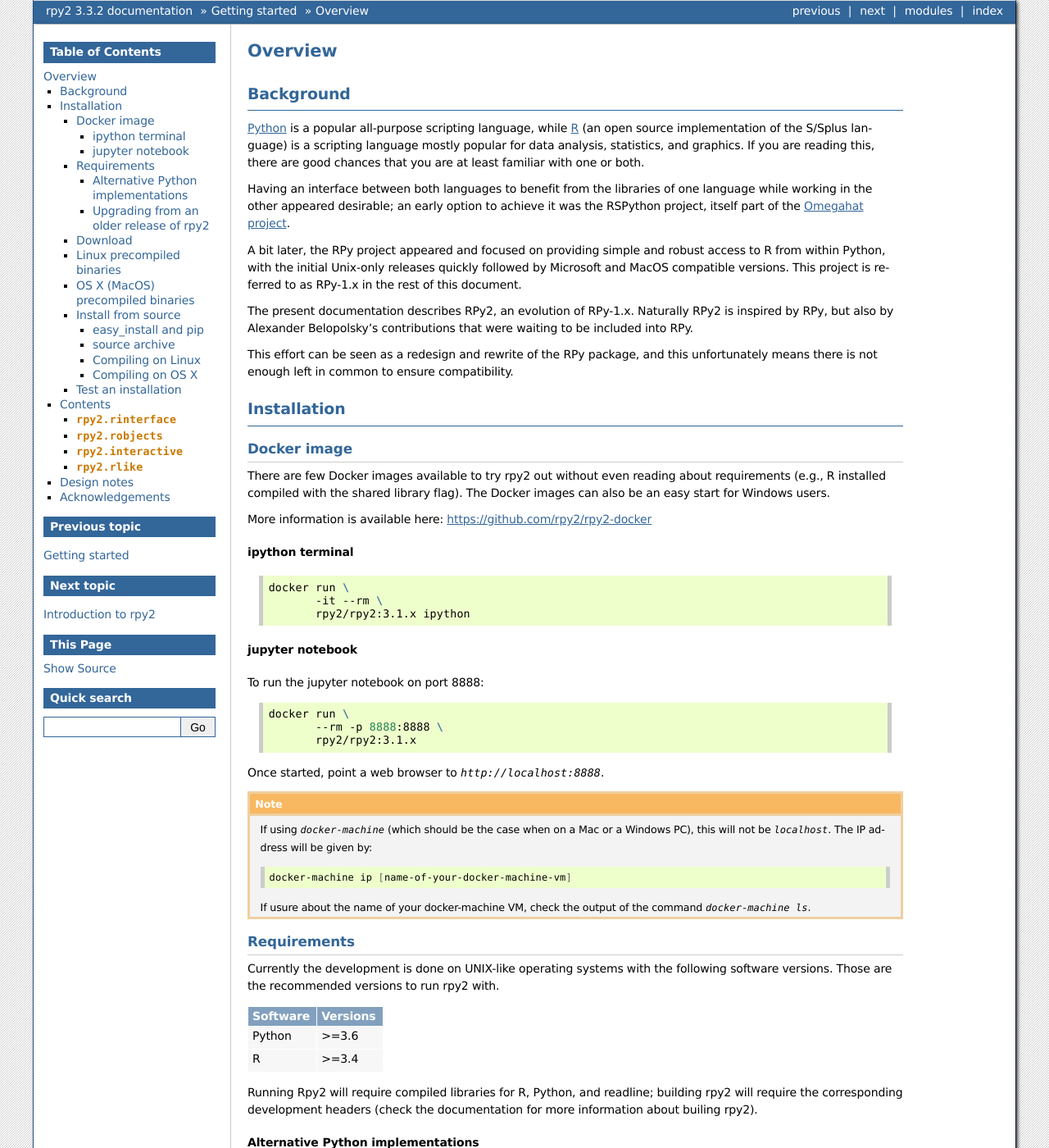
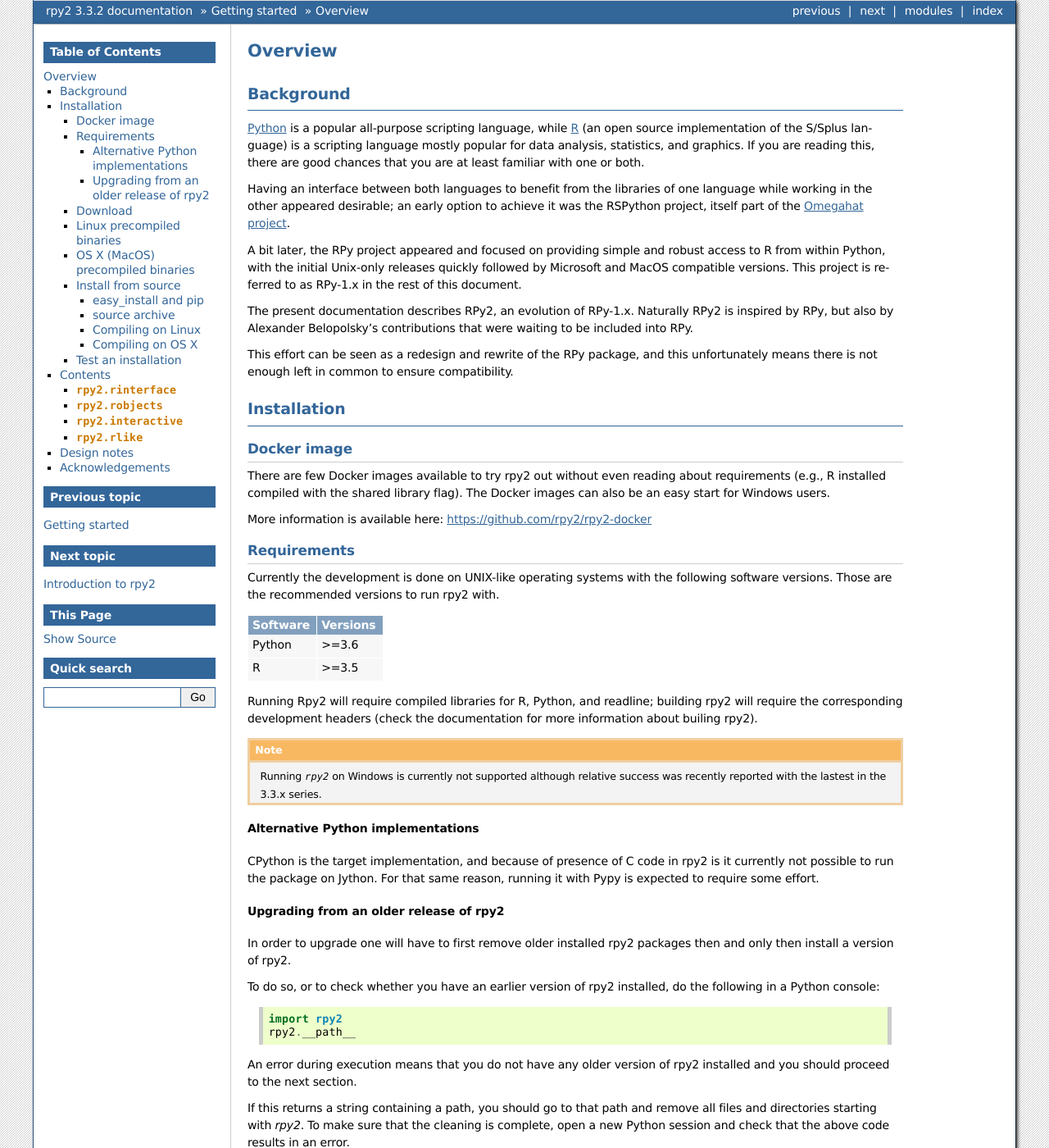
Before and after one commit to rpy2/rpy2, a Sphinx documentation site: the page built from doc/overview.rst, in a window 1280 px wide and 1400 px high. Shown: the whole window at 82% size. Built offline with Sphinx 7.4.7, drawn with Linux system fonts in a browser that asks for light colours.

Commit message:
Doc and docstrings.

```diff
--- a/doc/overview.rst
+++ b/doc/overview.rst
@@ -56,44 +56,6 @@
 More information is available here: https://github.com/rpy2/rpy2-docker
 
 
-ipython terminal
-^^^^^^^^^^^^^^^^
-
-.. code-block:: bash
-
-   docker run \
-          -it --rm \
-          rpy2/rpy2:3.1.x ipython
-
-
-jupyter notebook
-^^^^^^^^^^^^^^^^
-
-To run the jupyter notebook on port 8888:
-
-.. code-block:: bash
-
-   docker run \
-          --rm -p 8888:8888 \
-          rpy2/rpy2:3.1.x
-
-Once started, point a web browser to `http://localhost:8888`.
-
-.. note::
-
-   If using `docker-machine` (which should be the case when on
-   a Mac or a Windows PC), this will not be `localhost`. The IP
-   address will be given by:
-
-   .. code-block:: bash
-
-      docker-machine ip [name-of-your-docker-machine-vm]
-
-   If usure about the name of your docker-machine VM, check the
-   output of the command `docker-machine ls`.
-
-
-
 Requirements
 ------------
 
@@ -105,12 +67,17 @@
 Software Versions
 ======== =====================================================================
  Python   >=3.6
- R        >=3.4
+ R        >=3.5
 ======== =====================================================================
 
 Running Rpy2 will require compiled libraries for R, Python, and readline;
 building rpy2 will require the corresponding development headers
 (check the documentation for more information about builing rpy2).
+
+.. note::
+
+   Running `rpy2` on Windows is currently not supported although relative success
+   was recently reported with the lastest in the 3.3.x series.
 
 
 Alternative Python implementations
--- a/doc/rinterface.rst
+++ b/doc/rinterface.rst
@@ -330,8 +332,8 @@
 Python function and return an :class:`rinterface.SexpClosure` instance,
 that is a object that can be used by R as a function.
 
+.. autofunction:: rternalize()
 
-.. autofunction:: rternalize()
 
 Interactive features
 ====================
```
Also changed, not shown: other parts of doc/rinterface.rst (+2 -0 lines), doc/robjects_functions.rst (+21 -0 lines), 3 other files.
